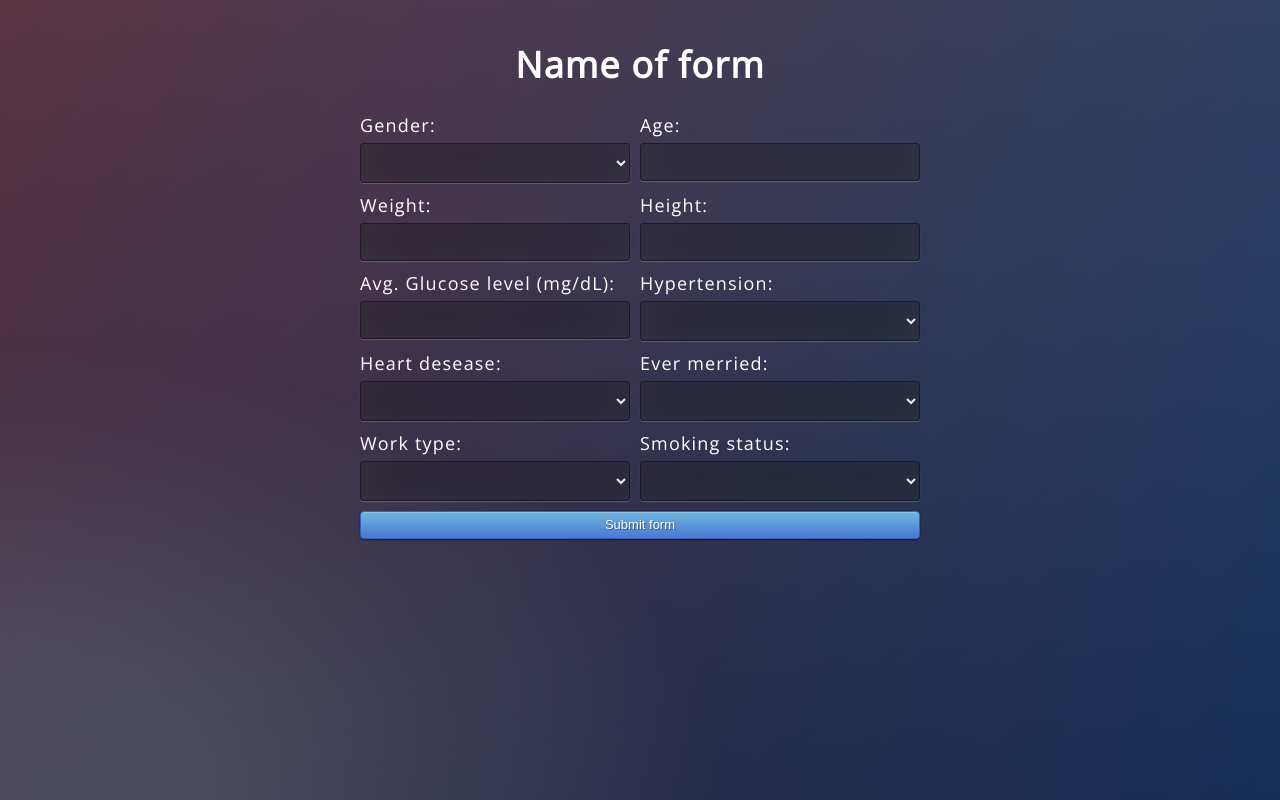
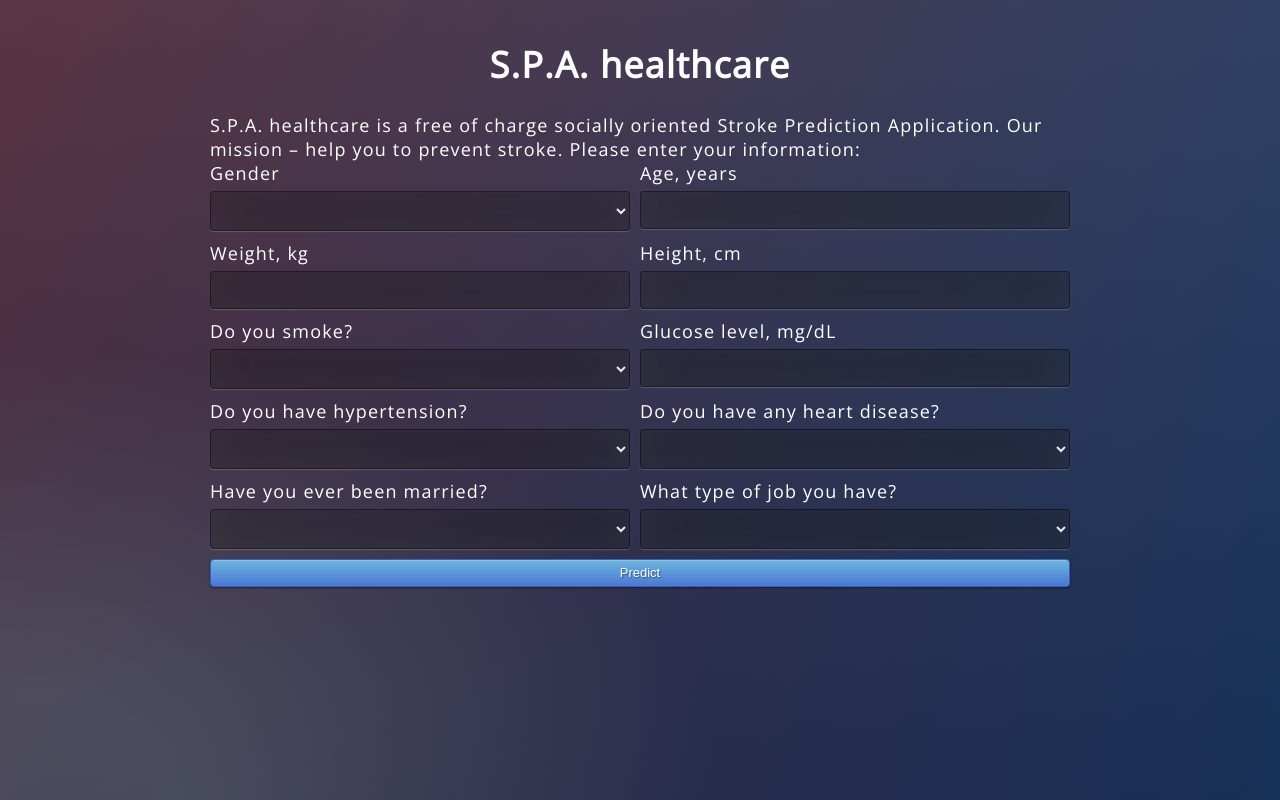
Before and after one commit to liavonavaanastasiya/S.P.A.---stroke-prediction-application, a Flask app: page / in a window 1280 px wide. Run offline with Flask 2, Linux system fonts and the light colour scheme.

Commit message:
minor web-form fix

```diff
--- a/app.py
+++ b/app.py
@@ -45,7 +45,12 @@ def predict():
 
     prediction = model.predict(features)
 
+    probability = model.predict_proba(features)
 
-    return render_template('index.html', prediction_text=f'Stroke is probable $ {prediction}')
+    if prediction == 0:
+        out = f'Patient is OK Probability of stroke is {probability}'
+    else: out = f'Patient is in danger!!! Probability of stroke is {probability}'
+
+    return render_template('index.html', prediction_text=out)
 if __name__ == "__main__":
     app.run()
--- a/static/css/style.css
+++ b/static/css/style.css
@@ -31,7 +31,7 @@ body {
   /* flex-direction: column; */
   flex-wrap: wrap;
   align-content: flex-start;
-  width: 600px;
+  width: 900px;
   height: calc(100% - 40px);
   padding: 20px;
   /* border: 1px solid #e2e2e2;
--- a/templates/index.html
+++ b/templates/index.html
@@ -8,9 +8,14 @@
 </head>
 <body>
   <form action="/predict" method="POST" class="form">
-    <h1>Name of form</h1>
+    <h1>S.P.A. healthcare</h1>
+
+      S.P.A. healthcare is a free of charge  socially oriented Stroke Prediction Application.
+Our mission – help you to prevent stroke.
+Please enter your information:
+
     <div class="form__item">
-      <label for="gender">Gender:</label>
+      <label for="gender">Gender</label>
       <select id="gender" name="gender">
         <option value="" disabled selected></option>
         <option value="Male">male</option>
@@ -21,27 +26,39 @@
        'heart_disease', 'ever_married', 'work_type', 'residence', 'smoking',
        'stroke']   -->
     <div class="form__item">
-      <label for="age">Age:</label>
+      <label for="age">Age, years</label>
       <input id="age" name="age" type="number" min="1" max="120">
     </div>
 
     <div class="form__item">
-      <label for="weight">Weight:</label>
+      <label for="weight">Weight, kg</label>
       <input id="weight" name="weight" type="number" min="1" max="200">
     </div>
 
     <div class="form__item">
-      <label for="height">Height:</label>
+      <label for="height">Height, cm</label>
       <input id="height" name="height" type="number" min="50" max="250">
     </div>
 
     <div class="form__item">
-      <label for="avg_glucose_level">Avg. Glucose level (mg/dL):</label>
-      <input id="avg_glucose_level" name="avg_glucose_level" type="text">
+      <label for="smoking">Do you smoke?</label>
+      <select id="smoking" name="smoking">
+        <option value="" disabled selected></option>
+        <option value="2">never smoke</option>
+<!--         <option value="1">unknown</option> -->
+        <option value="0">formerly smoked</option>
+        <option value="3">smoke</option>
+      </select>
     </div>
 
     <div class="form__item">
-      <label for="hypertension">Hypertension:</label>
+      <label for="avg_glucose_level">Glucose level, mg/dL</label>
+      <input id="avg_glucose_level" name="avg_glucose_level" type="number" min="40" max="350">
+    </div>
+
+
+    <div class="form__item">
+      <label for="hypertension">Do you have hypertension?</label>
       <select id="hypertension" name="hypertension">
         <option value="" disabled selected></option>
         <option value="1">yes</option>
@@ -50,7 +67,7 @@
     </div>
 
     <div class="form__item">
-      <label for="heart_disease">Heart desease:</label>
+      <label for="heart_disease">Do you have any heart disease?</label>
       <select id="heart_disease" name="heart_disease">
         <option value="" disabled selected></option>
         <option value="1">yes</option>
@@ -59,7 +76,7 @@
     </div>
 
     <div class="form__item">
-      <label for="ever_married">Ever merried:</label>
+      <label for="ever_married">Have you ever been married?</label>
       <select id="ever_married" name="ever_married">
         <option value="" disabled selected></option>
         <option value="1">yes</option>
@@ -68,14 +85,14 @@
     </div>
 
     <div class="form__item">
-      <label for="work_type">Work type:</label>
+      <label for="work_type">What type of job you have?</label>
       <select id="work_type" name="work_type">
         <option value="" disabled selected></option>
         <option value="Self-employed">Self-employed</option>
         <option value="Private">Private</option>
-        <option value="Govt_job">Govt_job</option>
-        <option value="children">children</option>
-        <option value="Never_worked">Never_worked</option>
+        <option value="Govt_job">Governmental position</option>
+        <option value="children">I have not reached working age</option>
+        <option value="Never_worked">I have never worked</option>
       </select>
     </div>
 
@@ -89,23 +106,15 @@
     </div> -->
 
 
-    <div class="form__item">
-      <label for="smoking">Smoking status:</label>
-      <select id="smoking" name="smoking">
-        <option value="" disabled selected></option>
-        <option value="2">never smoke</option>
-        <option value="1">unknown</option>
-        <option value="0">formerly smoked</option>
-        <option value="3">smoke</option>
-      </select>
-    </div>
 
-    <button type="submit" class="btn btn-primary btn-block">Submit form</button>
+    <button type="submit" class="btn btn-primary btn-block">Predict</button>
 
   </form>
 
     <br>
    <br>
-   {{ prediction_text }}
+    <div>
+      <h3>   {{ prediction_text }}</h3>
+      </div>
 </body>
 </html>
```
Also changed, not shown: qr-code.png (added), static/background.jpg (added), static/logo.jpg (added).
